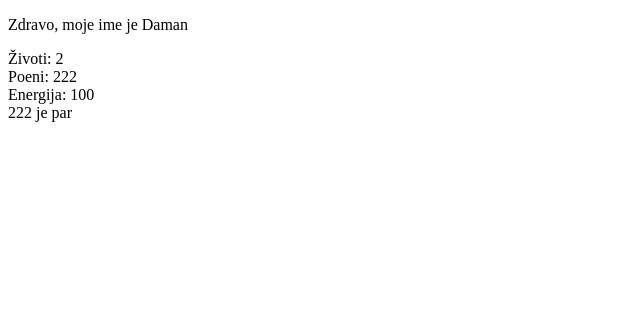
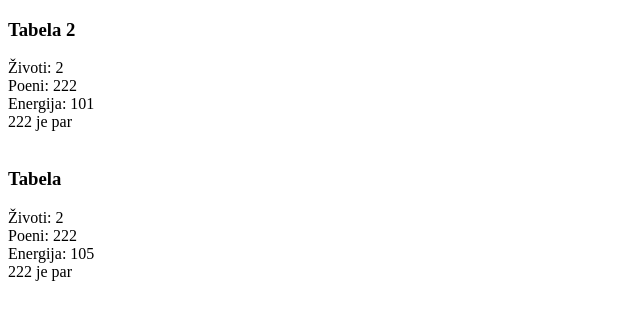
Before and after one commit to mudroljub/js-template-engine, a website with bundled scripts: page index.html in a window 1280 px wide. Shown: the whole page, without its empty margins (0-640 px from the left). Built offline with nearby package versions, Linux system fonts and the light colour scheme.

Commit message:
template example

```diff
--- a/index.html
+++ b/index.html
@@ -4,11 +4,20 @@
 <head>
   <meta charset="UTF-8">
   <title>Template engine</title>
+  <script src="bundle.js"></script>
 </head>
 
 <body>
+  <div id="tabela2">
+    <h3>Tabela 2</h2>
+    Životi: ${recnik.zivoti}<br>
+    Poeni: ${recnik.poeni}<br>
+    Energija: ${recnik.energija}<br>
+    ${recnik.poeni} je ${ (recnik.poeni % 2 === 0 ? "par" : "nepar") }
+  </div>
 
-  <script src="bundle.js"></script>
+  <br>
+
 </body>
 
 </html>
--- a/main.js
+++ b/main.js
@@ -7,9 +7,21 @@ let recnik = {
   energija: 100
 }
 
-// parsuje sa es6
-let tabela = `
-<p>Zdravo, moje ime je ${recnik.ime}</p>
+var tabela;
+var tabela2;
+
+window.onload = function functionName() {
+  tabela = document.createElement('div');
+  document.body.appendChild(tabela);
+  tabela2 = document.getElementById('tabela2')
+}
+
+
+function update() {
+  recnik.energija++
+
+  let statistike = `
+  <h3>Tabela</h2>
   <div>
     Životi: ${recnik.zivoti}<br>
     Poeni: ${recnik.poeni}<br>
@@ -17,9 +29,14 @@ let tabela = `
     ${recnik.poeni} je ${ (recnik.poeni % 2 === 0 ? "par" : "nepar") }
   </div>
   `
+  tabela.innerHTML = statistike;
 
-// var element = document.createElement('div');
-// element.innerHTML = tabela;
-// document.body.appendChild(element);
+  let parsirano = eval('`' + tabela2.innerHTML + '`');
+  console.log(tabela2.innerHTML);
+  tabela2.innerHTML = parsirano;
+} // update
 
-document.body.innerHTML += tabela;
+
+// document.body.innerHTML += statistike;
+
+setInterval(update, 1000)
```
Also changed, not shown: README.md. Lines whose indentation alone changed are shown as unchanged.
